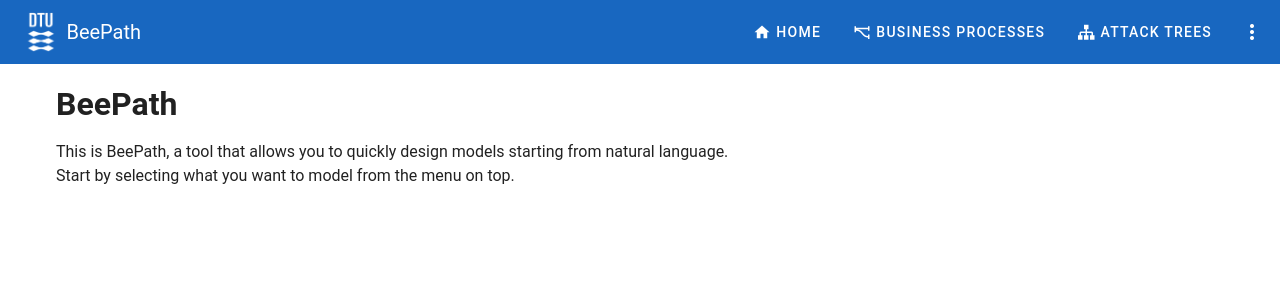
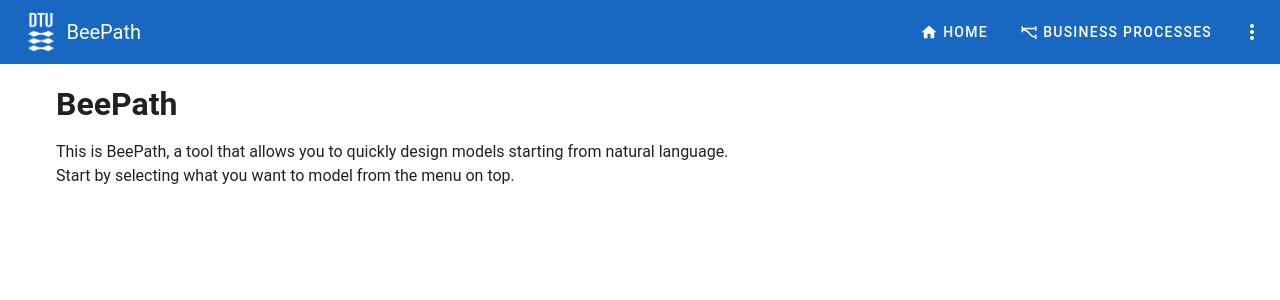
Before and after one commit to dtu-pa/beepath, a Vue app: page / in a window 1280 px wide. Shown: the top 300 px of the page. Built offline with nearby package versions, Linux system fonts and the light colour scheme; what antlr4ts, webfontloader would draw is missing.

Commit message:
Adjusted set of models that can be rendered

```diff
--- a/src/App.vue
+++ b/src/App.vue
@@ -17,10 +17,10 @@
 				<v-icon class="mr-1" icon="mdi-chart-sankey-variant" />
 				Business Processes
 			</v-btn>
-			<v-btn text @click="this.$router.push({ name: 'attack-tree' })">
+			<!-- <v-btn text @click="this.$router.push({ name: 'attack-tree' })">
 				<v-icon class="mr-1" icon="mdi-sitemap" />
 				Attack Trees
-			</v-btn>
+			</v-btn> -->
 			<v-menu >
 				<template v-slot:activator="{ props }">
 					<v-btn icon="mdi-dots-vertical" variant="text" v-bind="props"></v-btn>
```
